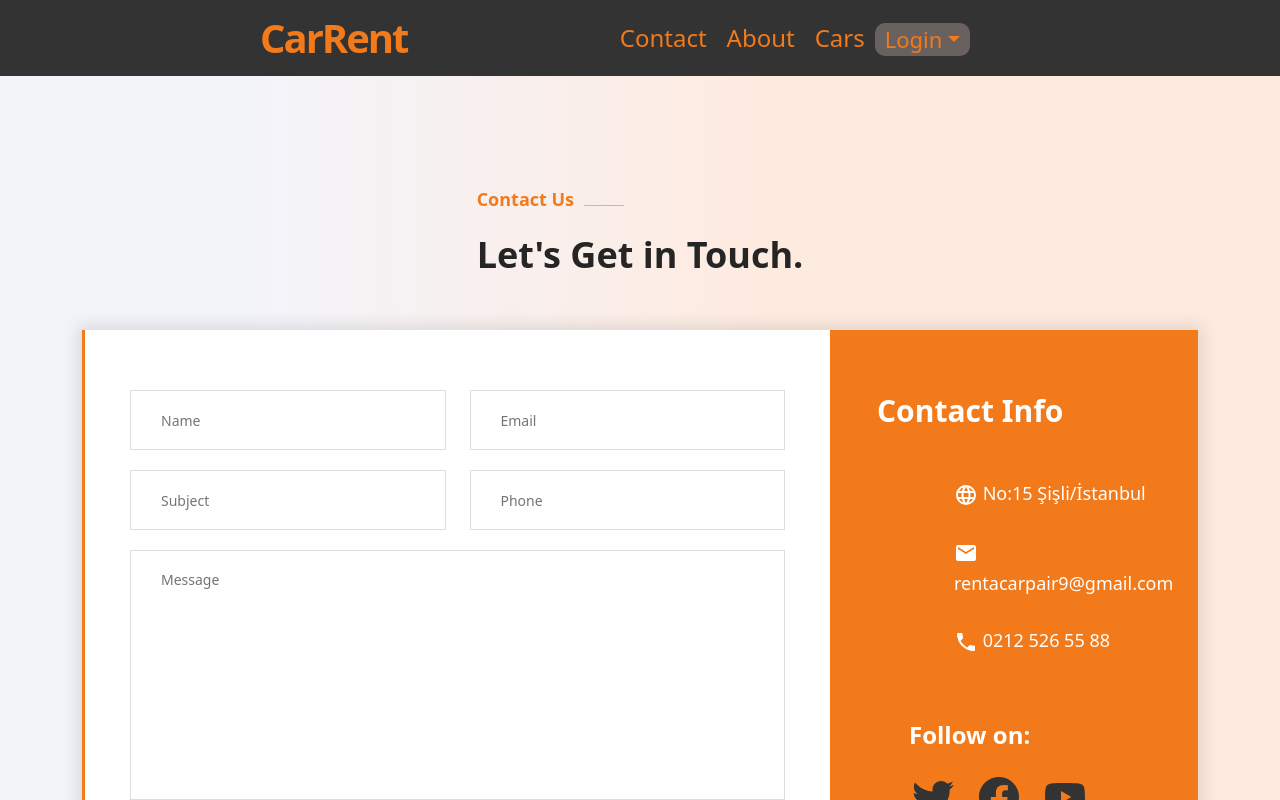
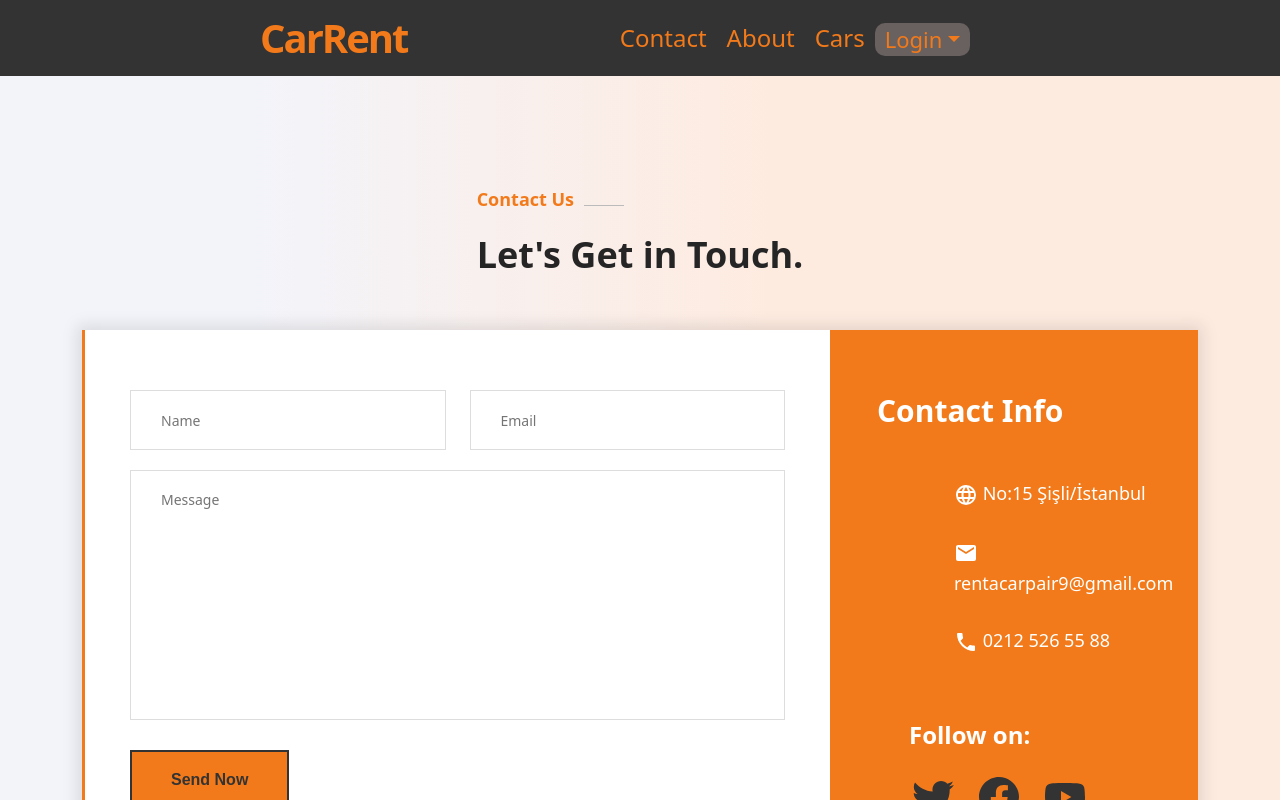
Before and after one commit to SoldierAdam/React-Rent-A-Car, a React (Create React App) app: page /contact in a window 1280 px wide. Shown: the top 800 px of the page. Built offline with nearby package versions, Linux system fonts and the light colour scheme.

Commit message:
contact page done

```diff
--- a/package.json
+++ b/package.json
@@ -4,6 +4,7 @@
   "private": true,
   "proxy": "http://localhost:8080",
   "dependencies": {
+    "@emailjs/browser": "^4.1.0",
     "@fortawesome/fontawesome-svg-core": "^6.5.1",
     "@fortawesome/free-solid-svg-icons": "^6.5.1",
     "@fortawesome/react-fontawesome": "^0.2.0",
--- /dev/null
+++ b/src/pages/Contact/Contact.jsx
@@ -0,0 +1,104 @@
+import "../Contact/Contact.css";
+import Icon from '@mdi/react';
+import { mdiTwitter, mdiFacebook, mdiYoutube, mdiLinkedin, mdiWeb, mdiEmail, mdiPhone } from '@mdi/js';
+import { Bounce, toast } from "react-toastify";
+import { useRef } from "react";
+import emailjs from "@emailjs/browser";
+
+const notifySuccess = () => {
+    toast.success("Now Send Successful", {
+        position: "bottom-right",
+        autoClose: 5000,
+        hideProgressBar: false,
+        closeOnClick: true,
+        pauseOnHover: true,
+        draggable: true,
+        theme: "light",
+        transition: Bounce,
+    });
+};
+
+const Contact = () => {
+
+    const form = useRef();
+
+  const sendEmail = (e) => {
+    e.preventDefault();
+
+    emailjs
+      .sendForm('service_dwup2pg', 'template_7u7g2s8', form.current, {
+        publicKey: 'YUZF43AvM8GQqmMAE',
+      })
+      .then(
+        () => {
+          console.log('SUCCESS!');
+          e.target.reset();
+        },
+        (error) => {
+          console.log('FAILED...', error.text);
+        },
+      );
+  };
+
+    return (
+        <>
+            <section className="contact-page-section">
+                <div className="container">
+                    <div className="sec-title">
+                        <div className="title">Contact Us</div>
+                        <h2>Let's Get in Touch.</h2>
+                    </div>
+                    <div className="inner-container">
+                        <div className="row clearfix">
+
+                            <div className="form-column col-md-8 col-sm-12 col-xs-12">
+                                <div className="inner-column">
+
+                                    <div className="contact-form">
+                                        <form ref={form} onSubmit={sendEmail} method="post" id="contact-form">
+                                            <div className="row clearfix">
+                                                <div className="form-group col-md-6 col-sm-6 co-xs-12">
+                                                    <input type="text" name="name" placeholder="Name" />
+                                                </div>
+                                                <div className="form-group col-md-6 col-sm-6 co-xs-12">
+                                                    <input type="email" name="email" placeholder="Email" />
+                                                </div>
+                                                <div className="form-group col-md-12 col-sm-12 co-xs-12">
+                                                    <textarea name="message" placeholder="Message"></textarea>
+                                                </div>
+                                                <div className="form-group col-md-12 col-sm-12 co-xs-12">
+                                                    <button onClick={notifySuccess} type="submit" className="theme-btn btn-style-one">Send Now</button>
+                                                </div>
+                                            </div>
+                                        </form>
+                                    </div>
+                                </div>
+                            </div>
+
+                            <div className="info-column col-md-4 col-sm-12 col-xs-12">
+                                <div className="inner-column">
+                                    <h2>Contact Info</h2>
+                                    <ul className="list-info">
+                                        <li><Icon path={mdiWeb} size={1} /> No:15 Şişli/İstanbul</li>
+                                        <li><Icon path={mdiEmail} size={1} /> rentacarpair9@gmail.com</li>
+                                        <li><Icon path={mdiPhone} size={1} /> 0212 526 55 88 </li>
+                                    </ul>
+                                    <ul className="social-icon-four">
+                                        <li className="follow">Follow on: </li>
+                                        <li><a href="#"><Icon path={mdiTwitter} size={2} /></a></li>
+                                        <li><a href="#"><Icon path={mdiFacebook} size={2} /></a></li>
+                                        <li><a href="#"><Icon path={mdiYoutube} size={2} /></a></li>
+                                        <li><a href="#"><Icon path={mdiLinkedin} size={2} /></a></li>
+                                    </ul>
+                                </div>
+                            </div>
+                        </div>
+                    </div>
+                </div>
+            </section>
+        </>
+    );
+}
+
+
+export default Contact;
--- a/src/pages/Contact/Contact.tsx
+++ /dev/null
@@ -1,88 +0,0 @@
-import "../Contact/Contact.css";
-import Icon from '@mdi/react';
-import { mdiTwitter, mdiFacebook, mdiYoutube, mdiLinkedin, mdiWeb, mdiEmail, mdiPhone} from '@mdi/js';
-import { Bounce, toast } from "react-toastify";
-
-const notifySuccess = () => {
-    toast.success("Now Send Successful", {
-      position: "bottom-right",
-      autoClose: 5000,
-      hideProgressBar: false,
-      closeOnClick: true,
-      pauseOnHover: true,
-      draggable: true,
-      theme: "light",
-      transition: Bounce,
-    });
-  };
-
-const Contact = () => {
-	return (
-		<>
-		 <section className="contact-page-section">
-      <div className="container">
-          <div className="sec-title">
-              <div className="title">Contact Us</div>
-                <h2>Let's Get in Touch.</h2>
-            </div>
-            <div className="inner-container">
-              <div className="row clearfix">
-
-                    <div className="form-column col-md-8 col-sm-12 col-xs-12">
-                      <div className="inner-column">
-
-                            <div className="contact-form">
-                                <form method="post" action="sendemail.php" id="contact-form">
-                                    <div className="row clearfix">
-                                        <div className="form-group col-md-6 col-sm-6 co-xs-12">
-                                            <input type="text" name="name" value="" placeholder="Name" required/>
-                                        </div>
-                                        <div className="form-group col-md-6 col-sm-6 co-xs-12">
-                                            <input type="email" name="email" value="" placeholder="Email" required/>
-                                        </div>
-                                        <div className="form-group col-md-6 col-sm-6 co-xs-12">
-                                            <input type="text" name="subject" value="" placeholder="Subject" required/>
-                                        </div>
-                                        <div className="form-group col-md-6 col-sm-6 co-xs-12">
-                                            <input type="text" name="phone" value="" placeholder="Phone" required/>
-                                        </div>
-                                        <div className="form-group col-md-12 col-sm-12 co-xs-12">
-                                            <textarea name="message" placeholder="Message"></textarea>
-                                        </div>
-                                        <div className="form-group col-md-12 col-sm-12 co-xs-12">
-                                            <button onClick={notifySuccess} type="submit" className="theme-btn btn-style-one">Send Now</button>
-                                        </div>
-                                    </div>
-                                </form>
-                            </div>
-
-                        </div>
-                    </div>
-
-                    <div className="info-column col-md-4 col-sm-12 col-xs-12">
-                      <div className="inner-column">
-                          <h2>Contact Info</h2>
-                            <ul className="list-info">
-                              <li><Icon path={mdiWeb} size={1} /> No:15 Şişli/İstanbul</li>
-                                <li><Icon path={mdiEmail} size={1} /> rentacarpair9@gmail.com</li>
-                                <li><Icon path={mdiPhone} size={1} /> 0212 526 55 88 </li>
-                            </ul>
-                            <ul className="social-icon-four">
-                                <li className="follow">Follow on: </li>
-                                <li><a href="#"><Icon path={mdiTwitter} size={2} /></a></li>
-                                <li><a href="#"><Icon path={mdiFacebook} size={2} /></a></li>
-                                <li><a href="#"><Icon path={mdiYoutube} size={2} /></a></li>
-                                <li><a href="#"><Icon path={mdiLinkedin} size={2} /></a></li>
-                            </ul>
-                        </div>
-                    </div>
-
-                </div>
-            </div>
-        </div>
-    </section>
-		</>
-	);
-}
-
-export default Contact;
--- a/src/pages/Profile/Profile.tsx
+++ b/src/pages/Profile/Profile.tsx
@@ -3,6 +3,9 @@ import "../Profile/Profile.css"
 type Props = {}
 
 const Profile = (props: Props) => {
+
+
+
   return (
     <div>
         <div className="container-xl px-4 mt-4">
```
Also changed, not shown: 1 other file (tests, documents, lock files or other folders).
